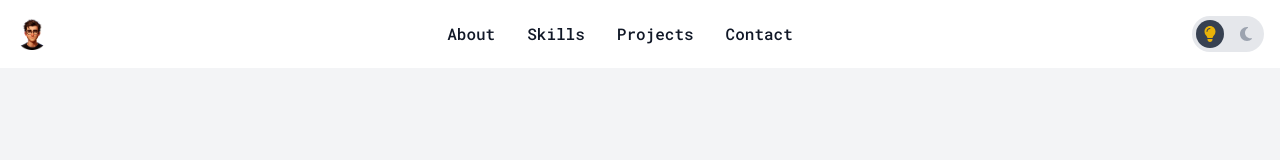
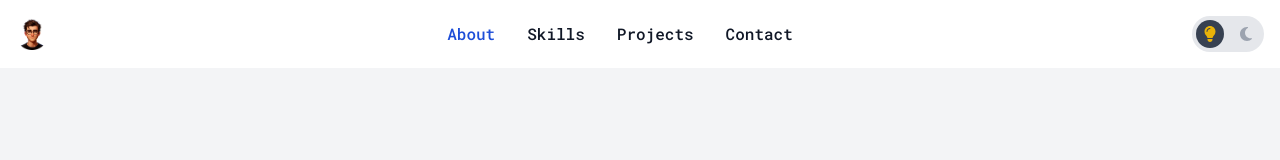
Before and after one commit to FadilRifqi/portfolio, a React (Vite) app: page / in a window 1280 px wide. Shown: the top 160 px of the page. Built offline with nearby package versions, Linux system fonts and the light colour scheme.

Commit message:
fix: navbar active text

```diff
--- a/src/components/Layout/Navbar.jsx
+++ b/src/components/Layout/Navbar.jsx
@@ -8,7 +8,12 @@ const Navbar = () => {
   const [isVisible, setIsVisible] = useState(true);
   const [isDarkMode, setIsDarkMode] = useState(false);
   const [isScrolled, setIsScrolled] = useState(false);
+  const [active, setActive] = useState("about");
   let lastScrollY = window.scrollY;
+
+  const handleActive = (id) => {
+    setActive(id);
+  };
 
   const toggleDarkMode = () => {
     const newDarkMode = !isDarkMode;
@@ -75,7 +80,12 @@ const Navbar = () => {
             <li>
               <a
                 href="#about"
-                className="block py-2 px-3 text-gray-900 rounded hover:bg-gray-100 md:hover:bg-transparent md:border-0 md:hover:text-blue-700 md:p-0 dark:text-white md:dark:hover:text-blue-500 dark:hover:bg-gray-700 dark:hover:text-white md:dark:hover:bg-transparent"
+                onClick={() => handleActive("about")}
+                className={`block py-2 px-3  rounded hover:bg-gray-100 md:hover:bg-transparent md:border-0 md:p-0  md:dark:hover:text-blue-500 dark:hover:bg-gray-700 dark:hover:text-white md:dark:hover:bg-transparent ${
+                  active === "about"
+                    ? "text-blue-700"
+                    : "text-gray-900 dark:text-white"
+                }`}
               >
                 About
               </a>
@@ -83,7 +93,12 @@ const Navbar = () => {
             <li>
               <a
                 href="#skills"
-                className="block py-2 px-3 text-gray-900 rounded hover:bg-gray-100 md:hover:bg-transparent md:border-0 md:hover:text-blue-700 md:p-0 dark:text-white md:dark:hover:text-blue-500 dark:hover:bg-gray-700 dark:hover:text-white md:dark:hover:bg-transparent"
+                onClick={() => handleActive("skills")}
+                className={`block py-2 px-3rounded hover:bg-gray-100 md:hover:bg-transparent md:border-0 md:p-0  md:dark:hover:text-blue-500 dark:hover:bg-gray-700 dark:hover:text-white md:dark:hover:bg-transparent ${
+                  active === "skills"
+                    ? "text-blue-700"
+                    : "text-gray-900 dark:text-white"
+                }`}
               >
                 Skills
               </a>
@@ -91,7 +106,12 @@ const Navbar = () => {
             <li>
               <a
                 href="#projects"
-                className="block py-2 px-3 text-gray-900 rounded hover:bg-gray-100 md:hover:bg-transparent md:border-0 md:hover:text-blue-700 md:p-0 dark:text-white md:dark:hover:text-blue-500 dark:hover:bg-gray-700 dark:hover:text-white md:dark:hover:bg-transparent"
+                onClick={() => handleActive("projects")}
+                className={`block py-2 px-3 rounded hover:bg-gray-100 md:hover:bg-transparent md:border-0 md:p-0  md:dark:hover:text-blue-500 dark:hover:bg-gray-700 dark:hover:text-white md:dark:hover:bg-transparent ${
+                  active === "projects"
+                    ? "text-blue-700"
+                    : "text-gray-900 dark:text-white"
+                }`}
               >
                 Projects
               </a>
@@ -99,7 +119,12 @@ const Navbar = () => {
             <li>
               <a
                 href="#contact"
-                className="block py-2 px-3 text-gray-900 rounded hover:bg-gray-100 md:hover:bg-transparent md:border-0 md:hover:text-blue-700 md:p-0 dark:text-white md:dark:hover:text-blue-500 dark:hover:bg-gray-700 dark:hover:text-white md:dark:hover:bg-transparent"
+                onClick={() => handleActive("contact")}
+                className={`block py-2 px-3 rounded hover:bg-gray-100 md:hover:bg-transparent md:border-0 md:p-0 md:dark:hover:text-blue-500 dark:hover:bg-gray-700 dark:hover:text-white md:dark:hover:bg-transparent ${
+                  active === "contact"
+                    ? "text-blue-700"
+                    : "text-gray-900 dark:text-white"
+                }`}
                 aria-current="#contact"
               >
                 Contact
```
